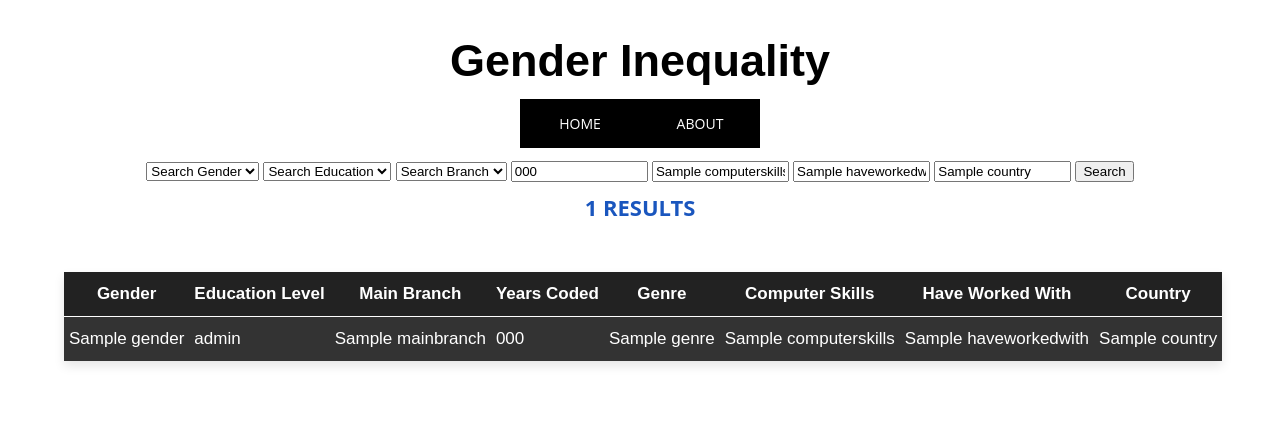
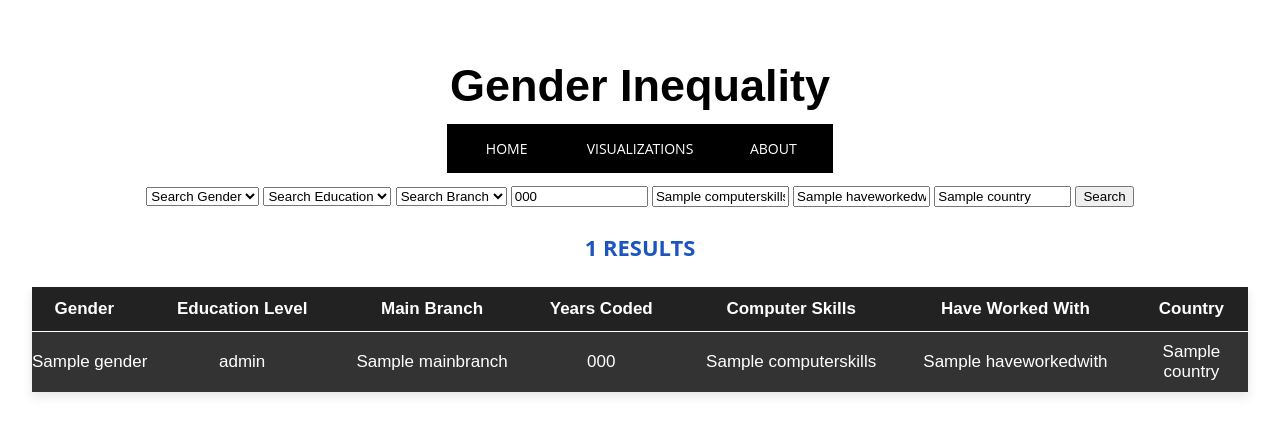
Before and after one commit to orangepulpsucks/Gender-Gap, a Flask app: template Templates/home.html in a window 1280 px wide. Shown: the top 436 px of the page. Run offline with Flask 2, Linux system fonts and the light colour scheme; the template is opened without the code that fills it: most values are stand-ins (such as "Sample title", 1, 10 or a date in 2020); some libraries are stand-ins or nearby versions.

Commit message:
table working

```diff
--- a/Templates/home.html
+++ b/Templates/home.html
@@ -8,7 +8,7 @@
   <style>
     h1 {
       /* main header */
-      margin-top: -125px;
+      margin-top: -100px;
       margin-bottom: 0px;
       font-size: 45px;
       font-family: arial;
@@ -69,7 +69,7 @@
     }
 
     h6 {
-      margin-top: 10px;
+      margin-top: 25px;
       font-size: 80px;
       font-family: system-ui, -apple-system, BlinkMacSystemFont, 'Segoe UI', Roboto, Oxygen, Ubuntu, Cantarell,
         'Open Sans', 'Helvetica Neue', sans-serif;
@@ -142,7 +142,7 @@
       justify-content: center;
       align-items: center;
       height: 9vh;
-      padding-bottom: -100px;
+      padding-bottom: -50px;
     }
 
     #main {
@@ -252,9 +252,9 @@
 
     /* Table Styles */
     .table_container {
-      width: 90%;
+      width: 95%;
       margin: 5% auto;
-      margin-top: 50px;
+      margin-top: 25px;
     }
 
     .boostrap4_table_head_dark_hoverable {
@@ -275,12 +275,22 @@
       vertical-align: middle;
       border-bottom: 1px solid #fff;
     }
+
+    .haveworkedwith_td {
+      padding: -10px;
+      word-wrap: break-word;
+      white-space: normal;
+      text-align: left;
+      color:rgb(255, 255, 255)
+    }
+
     .boostrap4_table_head_dark_hoverable td {
-      padding: 12px 5px;
-      text-align: left;
+      padding: 10px 0px;
+      text-align: center;
       font-size: 17px;
       vertical-align: middle;
       border-bottom: 1px solid #fff;
+      max-width: 0px;
     }
 
     .boostrap4_table_head_dark_hoverable tbody tr:hover {
@@ -322,7 +332,9 @@
       text-transform: uppercase;
       margin-bottom: 20px;
     }
-  </style>
+
+
+      </style>
 </head>
 
 <body>
@@ -333,13 +345,13 @@
   <nav>
     <ul id="main">
       <li onclick="window.location.href='http://127.0.0.1:5000/'">Home</li>
+      <li onclick="window.location.href='http://127.0.0.1:5000/'">Visualizations</li>
       <li onclick="window.location.href='http://127.0.0.1:5000/about'">About</li>
-
     </ul>
   </nav>
 
   <form action="/" method="get">
-    <select name="gender" value="{{ params1['gender'] }}">
+    <select name="gender" value="{{ params1['gender'] }}" class="dropdown-search">
       <option value="" disabled selected hidden>Search Gender</option>
       <option value="Man">Man</option>
       <option value="NonBinary">Non Binary</option>
@@ -364,8 +376,13 @@
 
     <input type="text" name="yearscode" placeholder="Search Years" value="{{ params1['yearscode'] }}" size="14">
     <input type="text" name="computerskills" placeholder="Search # Skills" value="{{ params1['computerskills'] }}" size="14">
-    <input type="text" name="haveworkedwith" placeholder="Search Skills" value="{{ params1['haveworkedwith'] }}" size="14">
+    <input type="text" name="haveworkedwith" placeholder="Search Skills" value="{{ params1['haveworkedwith'] }}" size="14" style="color: black;">
     <input type="text" name="country" placeholder="Search Country" value="{{ params1['country'] }}" size="14">
+    <style>
+      input::placeholder {
+          color: black;
+      }
+    </style>
 
     <button type="submit">Search</button>
   </form>
@@ -429,10 +446,6 @@
         </th>
 
         <th>
-          Genre
-        </th>
-
-        <th>
           <a href="/?gender={{ params1['gender'] }}&edlevel={{ params1['edlevel'] }}&mainbranch={{ params1['mainbranch'] }}&yearscode={{ params1['yearscode'] }}&computerskills={{ params1['computerskills'] }}&haveworkedwith={{ params1['haveworkedwith'] }}&country={{ params1['country'] }}&sort_by=computerskills&sort_dir={{ get_sort_dir('computerskills') }}"
             style="text-decoration: none; color: inherit;">Computer Skills</a>
           {% if params1['sort_by'] == 'computerskills' %}
@@ -476,10 +489,9 @@
           <td>{{ row.edlevel }}</td>
           <td>{{ row.mainbranch }}</td>
           <td>{{ row.yearscode }}</td>
-          <td>{{ row.genre }}</td>
           <td>{{ row.computerskills }}</td>
-          <td>{{ row.haveworkedwith }}</td>
-          <td>{{ row.country }}</td>
+          <td class="haveworkedwith_td">{{ row.haveworkedwith }}</td>
+          <td class="haveworkedwith_td">{{ row.country }}</td>
         </tr>
         {% endfor %}
       </tbody>
```
Also changed, not shown: app.py (+0 -13 lines).
